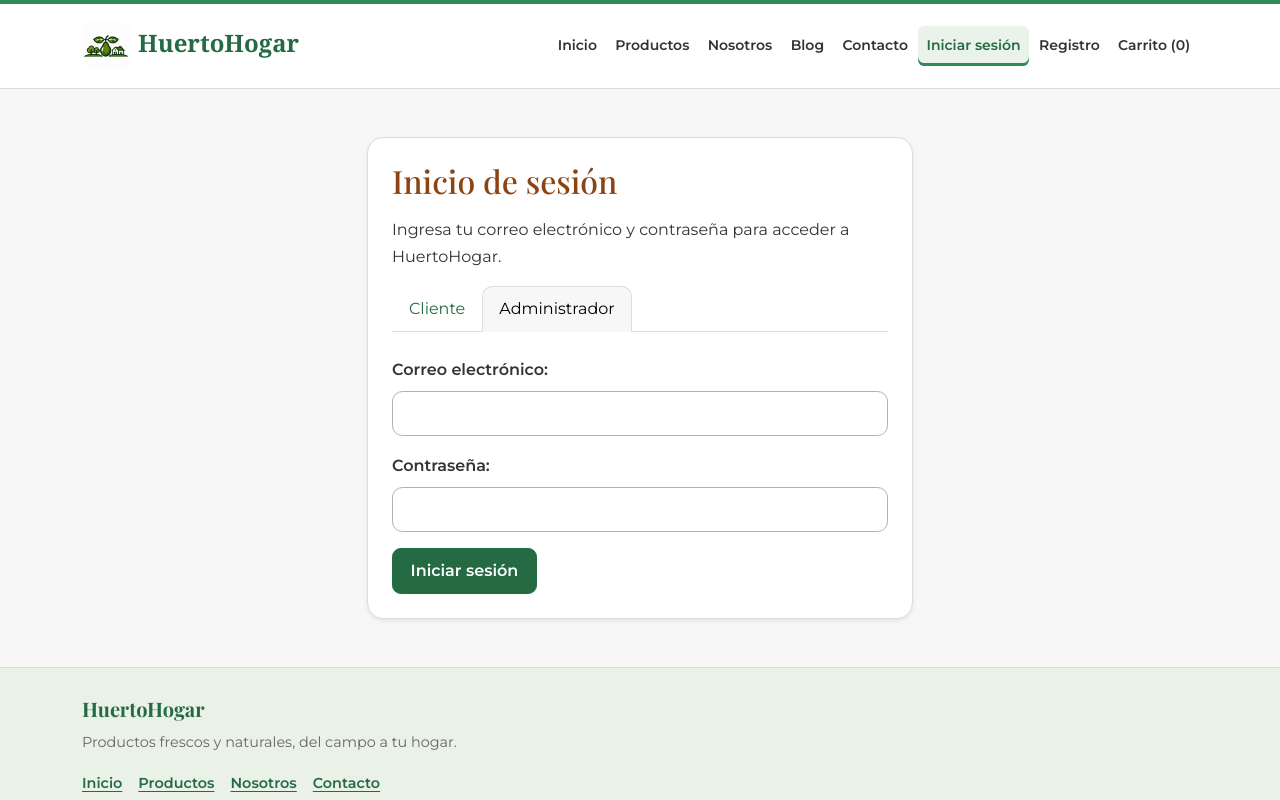
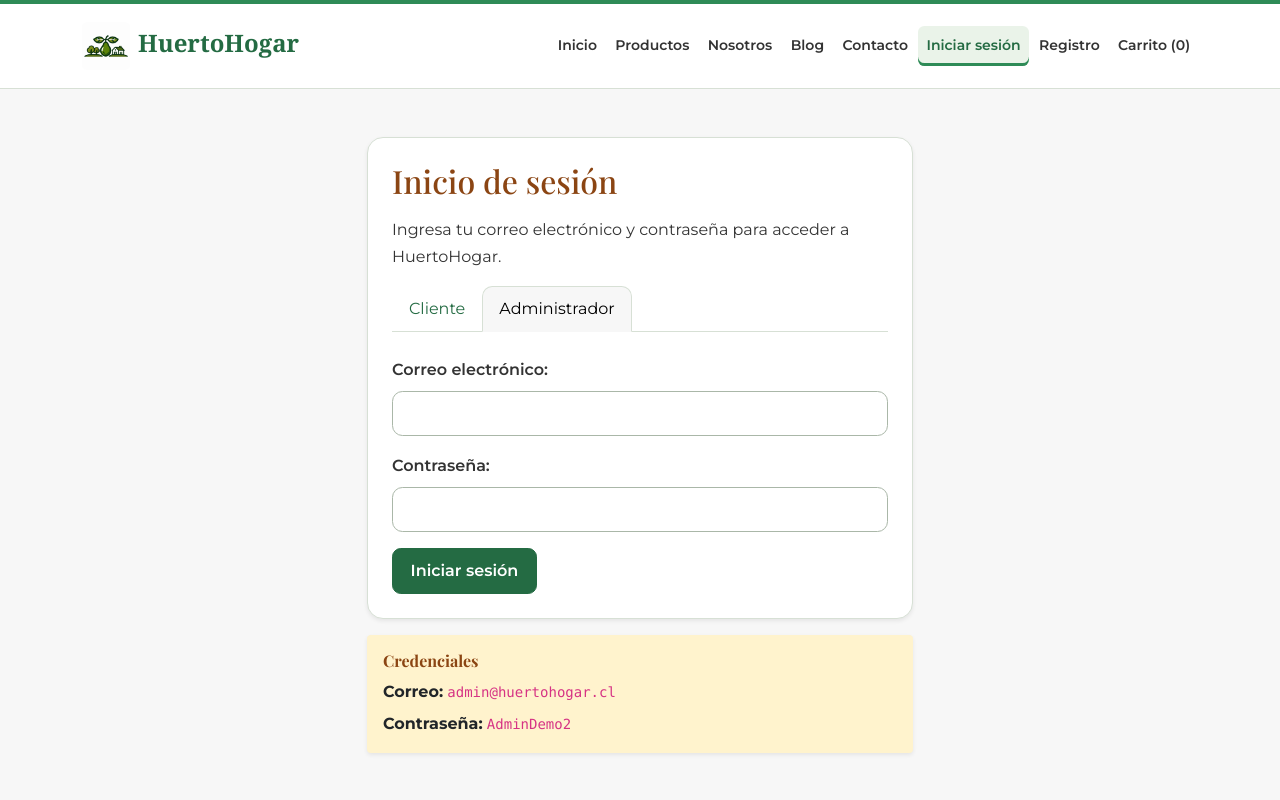
Before and after one commit to franco3v3ns3n/fs2_007v_g9, a React (Vite) app: page /login in a window 1280 px wide. Both pictures are taken after a click on the tab "Administrador". Shown: the top 800 px of the page. Built offline with nearby package versions, Linux system fonts and the light colour scheme; a web font is replaced by a local one.

Commit message:
style: agrega nota temporal de credenciales administrativas

```diff
--- a/src/views/LoginView.jsx
+++ b/src/views/LoginView.jsx
@@ -2,6 +2,7 @@ import { useState } from 'react'
 import { Button, Card, Col, Form, Row, Tab, Tabs } from 'react-bootstrap'
 import { useNavigate } from 'react-router-dom'
 import CampoFormulario from '../components/CampoFormulario'
+import { administradorDemo } from '../data/administradorDemo'
 import { validarCorreo, validarPassword } from '../utils/validaciones'
 
 const valoresIniciales = { correo: '', password: '' }
@@ -65,6 +66,13 @@ function LoginView({ iniciarSesion }) {
             </Tabs>
           </Card.Body>
         </Card>
+        {tipo === 'administrador' && (
+          <aside aria-labelledby="credencialesAdmin" className="bg-warning-subtle text-dark rounded-1 shadow-sm mt-3 p-3">
+            <h2 id="credencialesAdmin" className="h6 fw-bold mb-2">Credenciales</h2>
+            <p className="mb-1"><strong>Correo:</strong> <code>{administradorDemo.correo}</code></p>
+            <p className="mb-0"><strong>Contraseña:</strong> <code>{administradorDemo.password}</code></p>
+          </aside>
+        )}
       </Col>
     </Row>
   )
```
Also changed, not shown: 1 other file (tests, documents, lock files or other folders).
